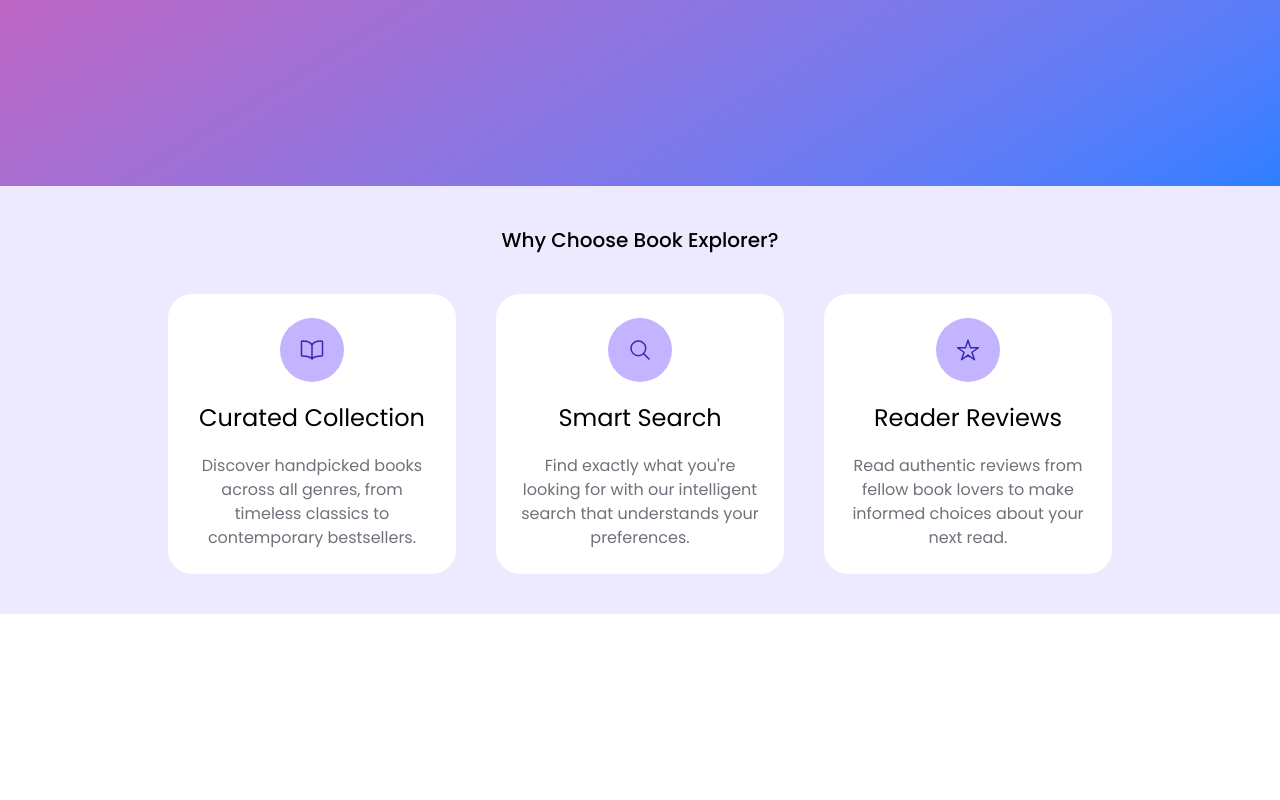
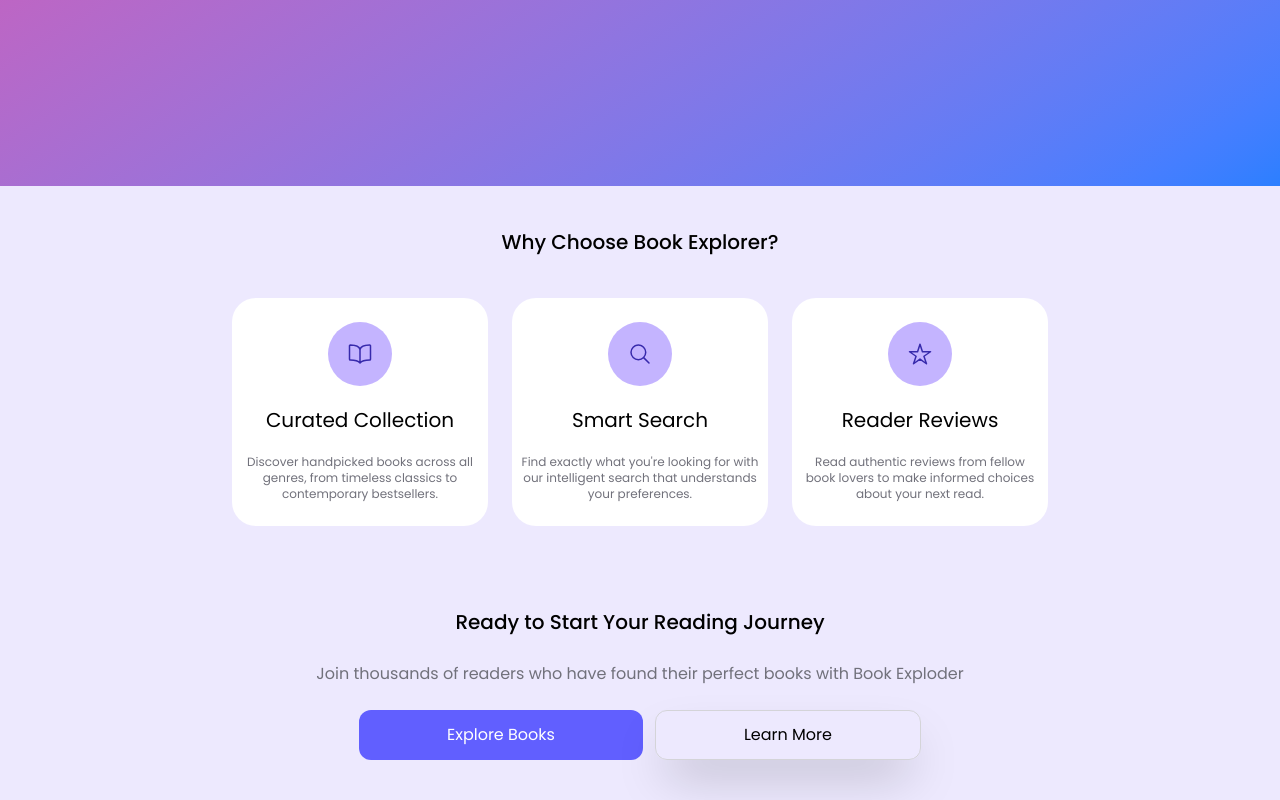
Before and after one commit to tolaxxi/Book-explorer, a React app: page / in a window 1280 px wide. Shown: the part 672-1472 px from the top of the page. Before the commit the page ends 1286 px from the top, so only its background shows below. Built offline with nearby package versions, Linux system fonts and the light colour scheme; the HTML template or start-up script is replaced by a standard one.

Commit message:
feat:add cta section in home page

```diff
--- a/src/Layouts/RootLayouts.jsx
+++ b/src/Layouts/RootLayouts.jsx
@@ -3,7 +3,7 @@
 
 const RootLayouts = () => {
   return (
-    <div>
+    <div className='w-full'>
       <NavBar />
       <Outlet />
     </div>
--- a/src/components/Card.jsx
+++ b/src/components/Card.jsx
@@ -1,10 +1,10 @@
 const Card = ({ cardIcon, CardTitle, CardText }) => {
   return (
-    <div className="flex flex-col py-6 px-5 items-center rounded-3xl bg-white text-center w-2xs gap-5">
+    <div className="flex flex-col hover:scale-105 py-6 px-5 items-center justify-center rounded-3xl bg-white text-center w-3xs md:px-2 sm:w-[13rem] gap-5 lg:w-3xs">
       <span className="rounded-4xl p-5 text-indigo-800 bg-violet-300">{cardIcon}</span>
 
-      <h3 className="text-2xl">{CardTitle}</h3>
-      <p className="text-md text-zinc-500">{CardText}</p>
+      <h3 className="text-xl text-nowrap md:text-xl">{CardTitle}</h3>
+      <p className="text-base md:text-xs  text-zinc-500">{CardText}</p>
     </div>
   );
 };
--- a/src/components/Hero.jsx
+++ b/src/components/Hero.jsx
@@ -5,10 +5,10 @@
 
   return (
     <section
-      className="w-full text-center flex justify-center items-center flex-col bg-linear-to-br gap-5
+      className="min-w-full text-center flex justify-center items-center flex-col bg-linear-to-br gap-5
       r from-pink-500 to-blue-500 h-dvh py-10"
     >
-      <h1 className="text-6xl md:text-7xl max-w-2xl m text-teal-50 ">Discover Your Next Great Read</h1>
+      <h1 className="text-6xl md:text-7xl max-w-2xl text-teal-50 ">Discover Your Next Great Read</h1>
       <p className=" text-lg md:text-xl text-teal-50">
         Explore thousands of books, read reviews, and find your perfect literary companion in our curated collection.
         Browse Books
--- a/src/components/NavBar.jsx
+++ b/src/components/NavBar.jsx
@@ -12,7 +12,7 @@
   }
 
   return (
-    <header className="w-full px-5 py-3 flex items-center sticky justify-between shadow-2xs top-0 bg-white">
+    <header className="min-w-full px-5 py-3 flex items-center sticky justify-between shadow-2xs top-0 bg-white">
       <Link to="/" className="flex items-center font-bold text-xl">
         <IoBookOutline size={25} className="text-violet-500" />
         <h2 className="ml-2 bg-linear-to-br from-pink-500 to-violet-500 bg-clip-text  text-transparent">
@@ -41,7 +41,7 @@
                 key={id}
                 className={({ isActive }) =>
                   variant
-                    ? 'border rounded-md py-1 px-4 shadow-md border-zinc-300 hover:bg-purple-300'
+                    ? 'border rounded-md py-1 px-4 shadow-md border-zinc-300 bg-white hover:bg-purple-300'
                     : `  py-1 px-4 rounded-md ${
                         isActive ? 'bg-violet-500 text-white hover:bg-indigo-500' : 'hover:bg-purple-300'
                       }`
--- a/src/index.css
+++ b/src/index.css
@@ -5,9 +5,13 @@
   background-color: rgba(255, 255, 255, 0.5);
   backdrop-filter: blur(2px);
 }
-
+.cta-btns {
+  @apply rounded-xl px-10 sm:px-22 py-3 text-nowrap;
+}
 @layer base {
   body {
     font-family: 'Poppins', sans-serif;
+    width: 100%;
+    height: 100dvh;
   }
 }
--- a/src/pages/Home.jsx
+++ b/src/pages/Home.jsx
@@ -1,23 +1,45 @@
 import Card from '../components/Card.jsx';
 import { cardData } from '../data/CardData.js';
 import Hero from '../components/Hero.jsx';
+import { useNavigate } from 'react-router-dom';
 
 const Home = () => {
+  const navigate = useNavigate();
   return (
-    <main>
+    <main className="w-full">
       <Hero />
       {/* feature section  */}
       <section className="bg-violet-100 w-full flex flex-col items-center justify-center gap-10 py-10 md:flex-col">
-        <h2 className="text-xl font-medium">Why Choose Book Explorer?</h2>
+        <h2 className="text-xl leading-8 text-nowrap font-medium">Why Choose Book Explorer?</h2>
 
         {/* cards */}
-        <div className="flex flex-col md:flex-row gap-10">
+        <div className="flex flex-col sm:flex-row sm:gap-3 md:gap-6 gap-8">
           {cardData.map((card) => {
             const { title, Icon, desc, id } = card;
             return <Card cardIcon={<Icon size={24} key={id} />} CardTitle={title} CardText={desc} />;
           })}
         </div>
       </section>
+      {/* CTA */}
+      <section className="bg-violet-100 w-full flex flex-col items-center justify-center gap-3 sm:gap-6 py-10 px-3">
+        {/* CTA heading */}
+
+        <h2 className="text-xl leading-8 text-center font-medium">Ready to Start Your Reading Journey</h2>
+
+        {/* CTA text */}
+        <p className="text-base  text-center text-zinc-500">
+          Join thousands of readers who have found their perfect books with Book Exploder
+        </p>
+
+        <div className="flex flex-col gap-3 sm:flex-row">
+          <button className="bg-indigo-500 cta-btns text-white" onClick={() => navigate('/books')}>
+            Explore Books{' '}
+          </button>
+          <button className="cta-btns border border-zinc-300 shadow-2xl " onClick={() => navigate('/about')}>
+            Learn More
+          </button>
+        </div>
+      </section>
     </main>
   );
 };
```
